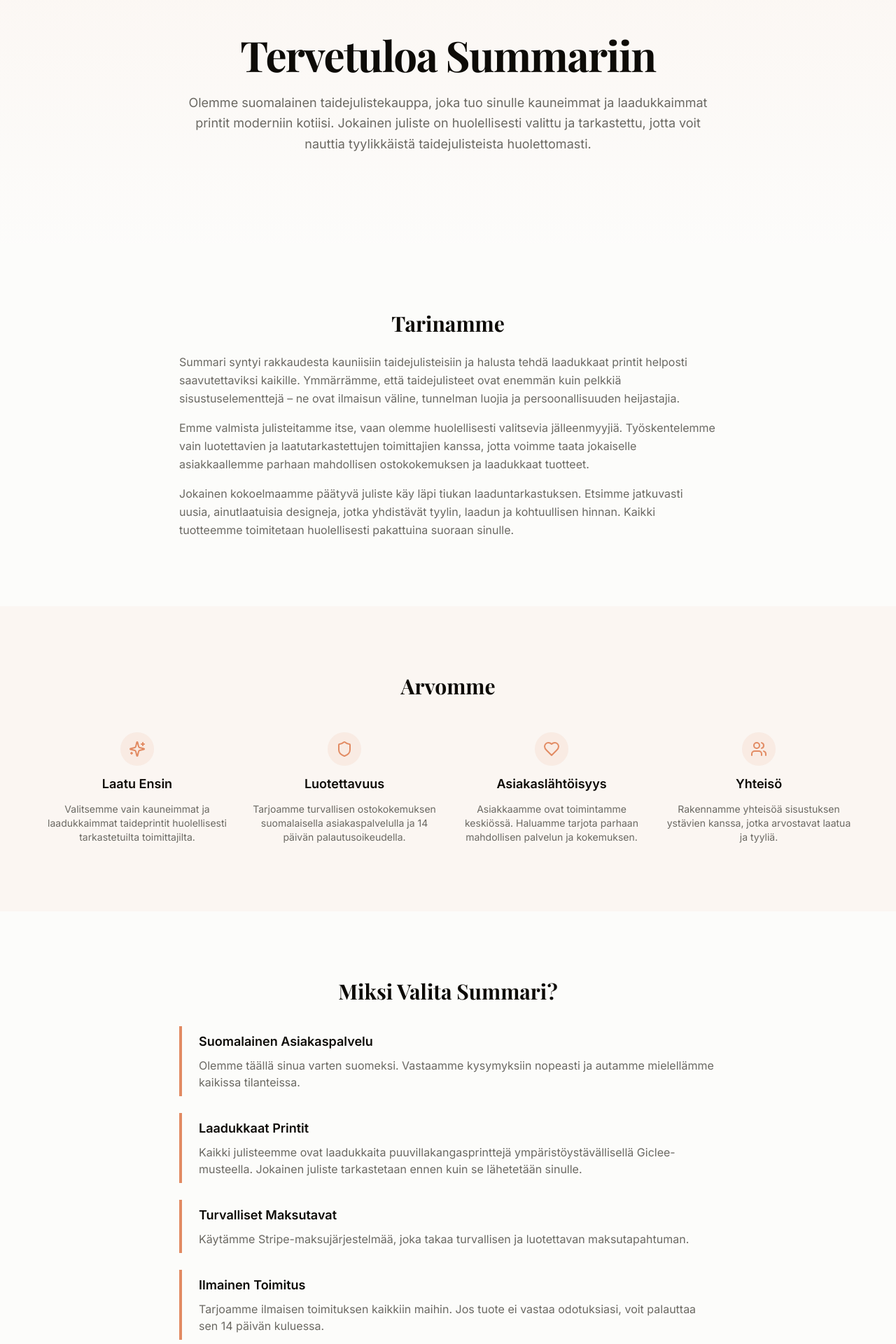
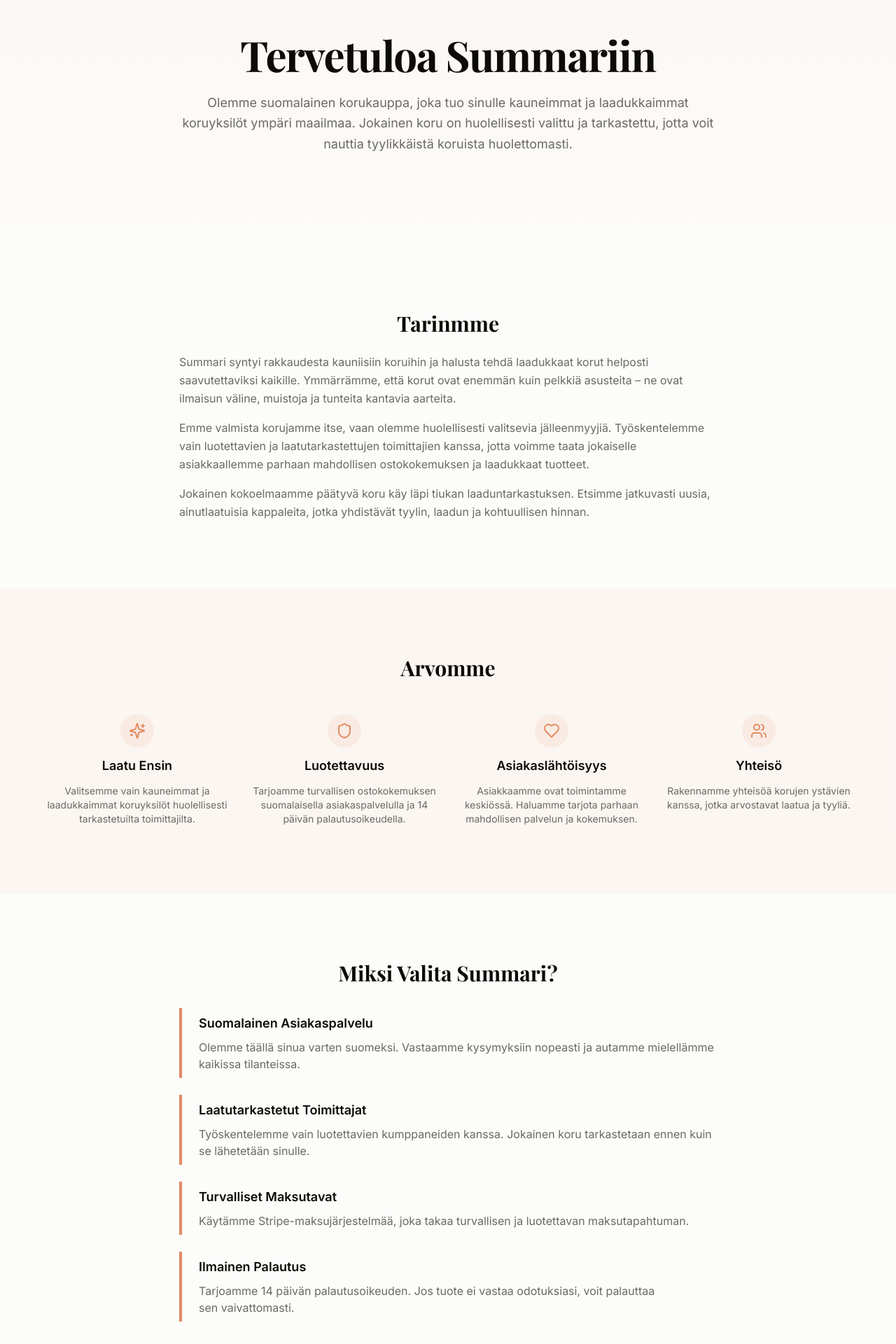
Before and after one commit to joonaskoskinen/summariprints, a Next.js app: page /about in a window 1280 px wide. Shown: the part 80-2000 px from the top of the page at 70% size. Built offline with nearby package versions, Linux system fonts and the light colour scheme; a web font is replaced by a local one.

Commit message:
Update page.tsx

```diff
--- a/app/about/page.tsx
+++ b/app/about/page.tsx
@@ -5,7 +5,7 @@ import { generateSEO } from "@/lib/seo"
 export const metadata: Metadata = generateSEO({
   title: "Meistä - Summari",
   description:
-    "Summari on suomalainen taidejulistekauppa, joka tarjoaa huolellisesti valittuja, laadukkaita printtejä. Tutustu tarinaamme ja arvoihimme.",
+    "Summari on suomalainen korukauppa, joka tarjoaa huolellisesti valittuja, laadukkaita koruja. Tutustu tarinaamme ja arvoihimme.",
   url: "https://summari.fi/about",
 })
 
@@ -20,9 +20,9 @@ export default function AboutPage() {
               Tervetuloa Summariin
             </h1>
             <p className="text-lg text-muted-foreground leading-relaxed">
-              Olemme suomalainen taidejulistekauppa, joka tuo sinulle kauneimmat ja laadukkaimmat printit moderniin
-              kotiisi. Jokainen juliste on huolellisesti valittu ja tarkastettu, jotta voit nauttia tyylikkäistä
-              taidejulisteista huolettomasti.
+              Olemme suomalainen korukauppa, joka tuo sinulle kauneimmat ja laadukkaimmat koruyksilöt ympäri maailmaa.
+              Jokainen koru on huolellisesti valittu ja tarkastettu, jotta voit nauttia tyylikkäistä koruista
+              huolettomasti.
             </p>
           </div>
         </div>
@@ -32,22 +32,21 @@ export default function AboutPage() {
       <section className="py-20 md:py-24">
         <div className="container mx-auto px-4 md:px-6">
           <div className="mx-auto max-w-3xl">
-            <h2 className="font-serif text-3xl font-bold mb-6 text-center">Tarinamme</h2>
+            <h2 className="font-serif text-3xl font-bold mb-6 text-center">Tarinmme</h2>
             <div className="space-y-4 text-muted-foreground leading-relaxed">
               <p>
-                Summari syntyi rakkaudesta kauniisiin taidejulisteisiin ja halusta tehdä laadukkaat printit helposti
-                saavutettaviksi kaikille. Ymmärrämme, että taidejulisteet ovat enemmän kuin pelkkiä sisustuselementtejä
-                – ne ovat ilmaisun väline, tunnelman luojia ja persoonallisuuden heijastajia.
+                Summari syntyi rakkaudesta kauniisiin koruihin ja halusta tehdä laadukkaat korut helposti
+                saavutettaviksi kaikille. Ymmärrämme, että korut ovat enemmän kuin pelkkiä asusteita – ne ovat ilmaisun
+                väline, muistoja ja tunteita kantavia aarteita.
               </p>
               <p>
-                Emme valmista julisteitamme itse, vaan olemme huolellisesti valitsevia jälleenmyyjiä. Työskentelemme
-                vain luotettavien ja laatutarkastettujen toimittajien kanssa, jotta voimme taata jokaiselle
-                asiakkaallemme parhaan mahdollisen ostokokemuksen ja laadukkaat tuotteet.
+                Emme valmista korujamme itse, vaan olemme huolellisesti valitsevia jälleenmyyjiä. Työskentelemme vain
+                luotettavien ja laatutarkastettujen toimittajien kanssa, jotta voimme taata jokaiselle asiakkaallemme
+                parhaan mahdollisen ostokokemuksen ja laadukkaat tuotteet.
               </p>
               <p>
-                Jokainen kokoelmaamme päätyvä juliste käy läpi tiukan laaduntarkastuksen. Etsimme jatkuvasti uusia,
-                ainutlaatuisia designeja, jotka yhdistävät tyylin, laadun ja kohtuullisen hinnan. Kaikki tuotteemme
-                toimitetaan huolellisesti pakattuina suoraan sinulle.
+                Jokainen kokoelmaamme päätyvä koru käy läpi tiukan laaduntarkastuksen. Etsimme jatkuvasti uusia,
+                ainutlaatuisia kappaleita, jotka yhdistävät tyylin, laadun ja kohtuullisen hinnan.
               </p>
             </div>
           </div>
@@ -65,7 +64,7 @@ export default function AboutPage() {
               </div>
               <h3 className="font-semibold text-lg">Laatu Ensin</h3>
               <p className="text-sm text-muted-foreground">
-                Valitsemme vain kauneimmat ja laadukkaimmat taideprintit huolellisesti tarkastetuilta toimittajilta.
+                Valitsemme vain kauneimmat ja laadukkaimmat koruyksilöt huolellisesti tarkastetuilta toimittajilta.
               </p>
             </div>
 
@@ -95,7 +94,7 @@ export default function AboutPage() {
               </div>
               <h3 className="font-semibold text-lg">Yhteisö</h3>
               <p className="text-sm text-muted-foreground">
-                Rakennamme yhteisöä sisustuksen ystävien kanssa, jotka arvostavat laatua ja tyyliä.
+                Rakennamme yhteisöä korujen ystävien kanssa, jotka arvostavat laatua ja tyyliä.
               </p>
             </div>
           </div>
@@ -117,10 +116,10 @@ export default function AboutPage() {
               </div>
 
               <div className="border-l-4 border-accent pl-6 py-2">
-                <h3 className="font-semibold text-lg mb-2">Laadukkaat Printit</h3>
+                <h3 className="font-semibold text-lg mb-2">Laatutarkastetut Toimittajat</h3>
                 <p className="text-muted-foreground">
-                  Kaikki julisteemme ovat laadukkaita puuvillakangasprinttejä ympäristöystävällisellä Giclee-musteella.
-                  Jokainen juliste tarkastetaan ennen kuin se lähetetään sinulle.
+                  Työskentelemme vain luotettavien kumppaneiden kanssa. Jokainen koru tarkastetaan ennen kuin se
+                  lähetetään sinulle.
                 </p>
               </div>
 
@@ -132,10 +131,10 @@ export default function AboutPage() {
               </div>
 
               <div className="border-l-4 border-accent pl-6 py-2">
-                <h3 className="font-semibold text-lg mb-2">Ilmainen Toimitus</h3>
+                <h3 className="font-semibold text-lg mb-2">Ilmainen Palautus</h3>
                 <p className="text-muted-foreground">
-                  Tarjoamme ilmaisen toimituksen kaikkiin maihin. Jos tuote ei vastaa odotuksiasi, voit palauttaa sen 14
-                  päivän kuluessa.
+                  Tarjoamme 14 päivän palautusoikeuden. Jos tuote ei vastaa odotuksiasi, voit palauttaa sen
+                  vaivattomasti.
                 </p>
               </div>
             </div>
@@ -148,7 +147,7 @@ export default function AboutPage() {
         <div className="container mx-auto px-4 md:px-6 text-center">
           <h2 className="font-serif text-3xl font-bold mb-4">Aloita Matkasi Kanssamme</h2>
           <p className="text-muted-foreground mb-8 max-w-2xl mx-auto">
-            Tutustu kokoelmaamme ja löydä täydellinen taidejuliste juuri sinulle. Olemme täällä auttamassa sinua joka
+            Tutustu kokoelmaamme ja löydä täydellinen koru juuri sinulle. Olemme täällä auttamassa sinua joka
             askeleella.
           </p>
           <a
```
